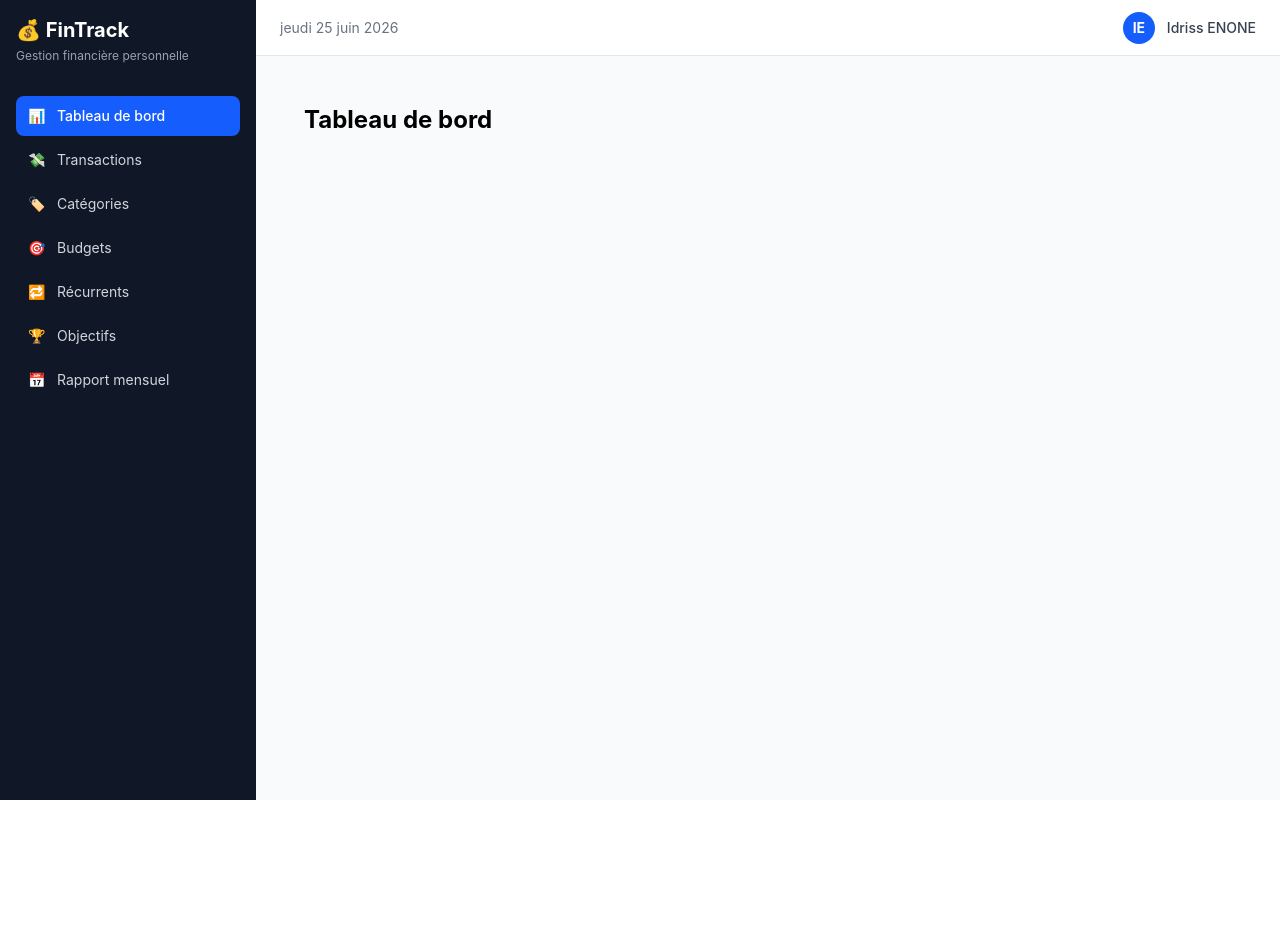
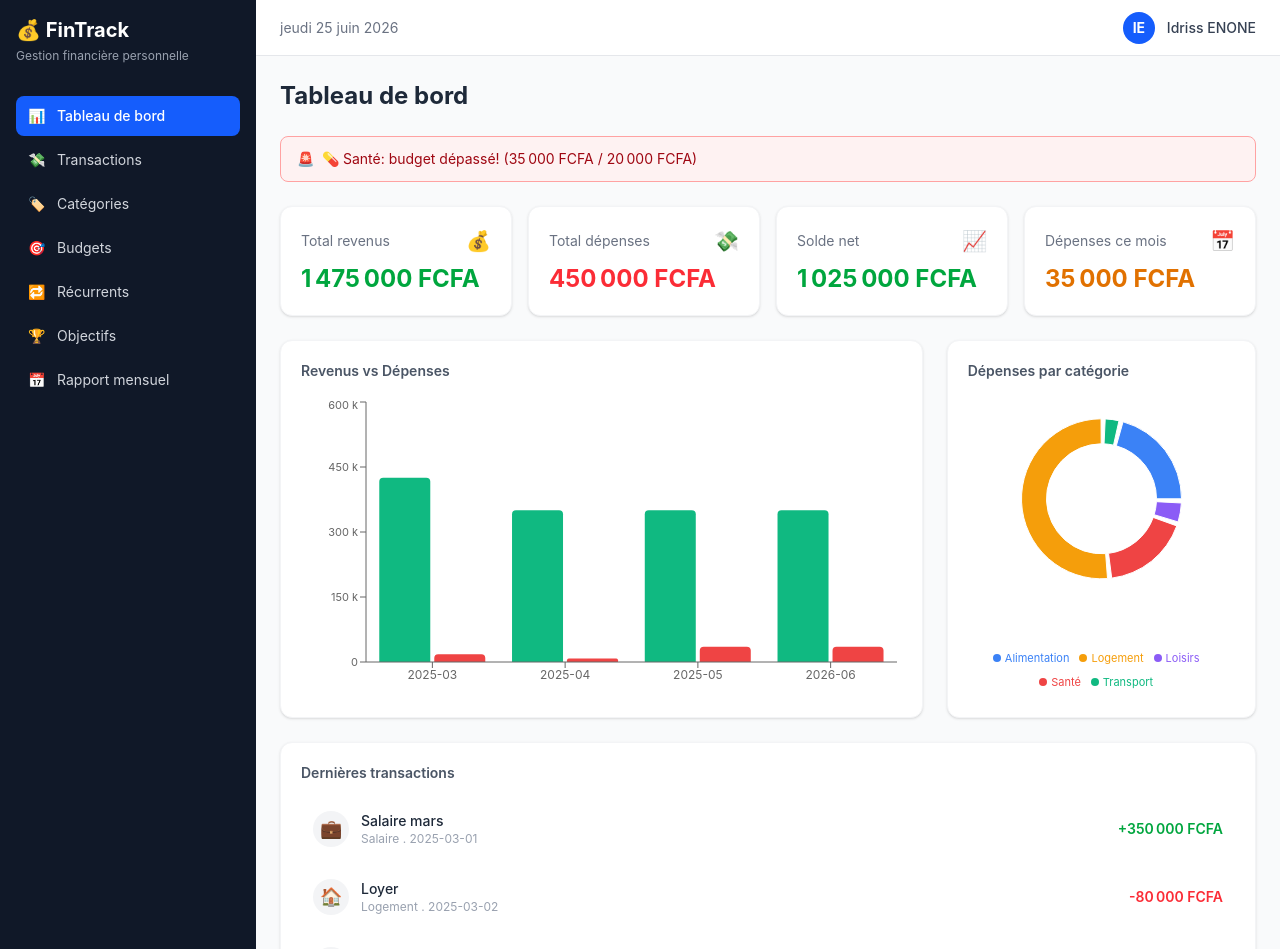
Before and after one commit to idriss-enone/fintrack, a React (Vite) app in the folder client/: page /dashboard in a window 1280 px wide. Shown: the top 949 px of the page. Before the commit the page ends 800 px from the top, so only its background shows below. Built offline with nearby package versions, Linux system fonts and the light colour scheme.

Commit message:
feat: dashboard page with charts, metrics and budget alerts

```diff
--- /dev/null
+++ b/client/src/components/ui/AlertBox.jsx
@@ -0,0 +1,20 @@
+const styles = {
+    warn : 'bg-amber-50 border-amber-300 text-amber-800',
+    danger : 'bg-red-50 border-red-300 text-red-800',
+    success: 'bg-green-50 border-green-300 text-green-800',
+    info: 'bg-blue-50 border-blue-300 text-blue-800'
+}
+const icons = {
+  warn:    '⚠️',
+  danger:  '🚨',
+  success: '✅',
+  info:    'ℹ️',
+}
+export default function AlertBox({type="info",message}){
+  return (
+    <div className={`flex items-start gap-2 px-4 py-3 rounded-lg border text-sm ${styles[type]}`}>
+        <span>{icons[type]}</span>
+        <span>{message}</span>
+    </div>
+  )
+}
--- /dev/null
+++ b/client/src/components/ui/StatCard.jsx
@@ -0,0 +1,11 @@
+export default function StatCard({ label, value, color = 'text-gray-800', icon }) {
+  return (
+    <div className="bg-white rounded-xl border border-gray-100 shadow-sm p-5">
+      <div className="flex items-center justify-between mb-2">
+        <span className="text-sm text-gray-500">{label}</span>
+        {icon && <span className="text-xl">{icon}</span>}
+      </div>
+      <p className={`text-2xl font-bold ${color}`}>{value}</p>
+    </div>
+  )
+}
--- a/client/src/data/mockData.js
+++ b/client/src/data/mockData.js
@@ -31,6 +31,8 @@ export const mockTransactions = [
   { id: 13, desc: 'Loyer',             amount: 80000,  type: 'depense', catId: 3, date: '2025-05-02' },
   { id: 14, desc: 'Alimentation',      amount: 42000,  type: 'depense', catId: 1, date: '2025-05-07' },
   { id: 15, desc: 'Clinique',          amount: 35000,  type: 'depense', catId: 4, date: '2025-05-15' },
+  { id: 16, desc: 'Clinique',          amount: 35000,  type: 'depense', catId: 4, date: '2026-06-25' },
+  { id: 17,  desc: 'Salaire juin',     amount: 350000, type: 'revenu',  catId: 6, date: '2026-06-25' },
 ]
 
 // ============================================================
--- a/client/src/pages/Dashboard.jsx
+++ b/client/src/pages/Dashboard.jsx
@@ -1,6 +1,189 @@
+import { useMemo } from 'react';
+import {
+  BarChart,Bar,XAxis,YAxis,Tooltip, PieChart, Pie, ResponsiveContainer, Cell, Legend} from "recharts";
+import AlertBox from '../components/ui/AlertBox';
+import StatCard  from '../components/ui/StatCard'
+import { useApp } from '../context/AppContext';
+
+
+ const COLORS = ["#3B82F6","#10B981","#F59E0B","#EF4444","#8B5CF6","#EC4899","#14B8A6","#F97316"];
+
 
 export default function Dashboard() {
+  const { transactions, budgets, getCat, fmt } = useApp();
+
+  const currentMonth = new Date().toISOString().slice(0, 7);
+
+  // ── Métriques globales ──────────────────────────────────────
+  const totalRev = useMemo(
+    () => transactions.filter(t => t.type === 'revenu')
+      .reduce((s, t) => s + t.amount, 0),[transactions]
+  );
+
+
+  const totalDep = useMemo(
+    () => transactions.filter(t => t.type === 'depense')
+      .reduce((s, t) => s + t.amount, 0), [transactions]
+  );
+
+
+  const solde =   totalRev - totalDep
+
+  const depMois = useMemo(() =>
+    transactions.filter(t => t.type === 'depense' && t.date.startsWith(currentMonth))
+    .reduce((s, t) => s + t.amount, 0),[transactions,currentMonth]
+  );
+
+  // --- Données graphique barres-------------------------------------------------------------------
+
+  const barData = useMemo(() => {
+    const months = {};
+    transactions.forEach(t => {
+      const m = t.date.slice(0,7);
+      if(!months[m]) months[m] = { mois: m, Revenus: 0, Depenses: 0};
+      if(t.type === "revenu") months[m].Revenus += t.amount;
+      else months[m].Depenses = + t.amount;
+
+    });
+    return Object.values(months).sort((a,b) => a.mois.localeCompare(b.mois))
+  },[transactions])
+
+
+  const pieData = useMemo(() =>{
+    const totals = {}
+    transactions.filter(t => t.type === 'depense')
+    .forEach(t => {totals[t.catId] = (totals[t.catId] || 0) + t.amount})
+    return Object.entries(totals).map(([catId,value]) =>({
+      name: getCat(parseInt(catId)).name,
+      value : Math.round(value)
+    }))
+  },[transactions,getCat])
+
+   // --- Alertes budgets -------------------------------------------------------------------
+   const alerts = useMemo(() => {
+    return budgets.map(b => {
+      const spent = transactions
+      .filter( t => t.type === 'depense' && t.catId === b.catId && t.date.startsWith(currentMonth))
+      .reduce((s,t) => s + t.amount,0)
+
+      const pct = Math.round ( spent / b.limit * 100);
+      const cat = getCat(b.catId);
+      if(pct >= 100) return {type:'danger', message: `${cat.emoji} ${cat.name}: budget dépassé! (${fmt(spent)} / ${fmt(b.limit)})`}
+      if(pct >= 80) return {type:'warn', message: `${cat.emoji} ${cat.name}: ${pct}% du budget utilisé (${fmt(spent)} / ${fmt(b.limit)})`}
+      return null;
+    }).filter(Boolean)
+   },[budgets,transactions,currentMonth,getCat,fmt])
+
+  const fmtShort = (v) => new Intl.NumberFormat('fr-Fr',{notation:'compact'}).format(v)
   return (
-    <div className="p-6"><h1 className="text-2xl font-bold">Tableau de bord</h1></div>
+
+    <div className="flex flex-col gap-6">
+      <h1 className="text-2xl font-bold text-gray-800">Tableau de bord</h1>
+
+      {/**Alertes */}
+      {alerts.length > 0 && (
+        <div className='space-y-2'>
+          {alerts.map((a,i) => <AlertBox key={i} type={a.type} message={a.message} />)}
+        </div>
+      )}
+
+      {/* Métriques */}
+      <div className="grid grid-cols-2 lg:grid-cols-4 gap-4">
+        <StatCard label="Total revenus" value={fmt(totalRev)} color="text-green-600" icon="💰" />
+        <StatCard label="Total dépenses" value={fmt(totalDep)} color="text-red-500"   icon="💸" />
+        <StatCard label="Solde net" value={fmt(solde)} color={solde >= 0 ? 'text-green-600' : 'text-red-500'} icon="📈" />
+        <StatCard label="Dépenses ce mois" value={fmt(depMois)}  color="text-amber-600" icon="📅" />
+      </div>
+
+      {/* Graphiques */}
+      <div className="grid grid-cols-1 lg:grid-cols-3 gap-6">
+
+        {/* Barres */}
+        <div className="lg:col-span-2 bg-white rounded-xl border border-gray-100 shadow-sm p-5">
+          <h2 className="text-sm font-semibold text-gray-600 mb-4">Revenus vs Dépenses</h2>
+
+          <ResponsiveContainer width="100%" height={300}> {/*220*/}
+            <BarChart data={barData} barGap={4}>
+              <XAxis dataKey="mois" tick={{ fontSize:12 }}/>
+              <YAxis tickFormatter={fmtShort} tick={{ fontSize:11 }}/>
+              <Tooltip formatter={(v) => fmt(v)}/>
+              <Bar dataKey="Revenus" fill="#10B981" radius={[4,4,0,0]}/>
+              <Bar dataKey="Depenses" fill="#EF4444" radius={[4,4,0,0]}/>
+
+            </BarChart>
+          </ResponsiveContainer>
+        </div>
+
+        {/* Donut */}
+
+      <div className="bg-white rounded-xl border border-gray-100 shadow-sm p-5">
+        <h2 className="text-sm font-semibold text-gray-600 mb-4">Dépenses par catégorie</h2>
+
+        <ResponsiveContainer width="100%" height={300}>
+          <PieChart>
+            <Pie
+              data={pieData}
+              dataKey="value"
+              nameKey="name"
+              cx="50%"
+              cy="40%"
+              innerRadius={55}
+              outerRadius={80}
+              paddingAngle={3}
+            >
+              {
+                pieData.map((_,i) =>(
+                  <Cell key={i} fill={COLORS[i % COLORS.length]}/>
+                ))
+              }
+
+
+            </Pie>
+            <Legend
+            iconType="circle"
+            iconSize={8}
+            formatter={(v) => <span style={{fontSize:11}}>{v}</span>}
+            />
+            <Tooltip formatter={(v) => fmt(v)}/>
+          </PieChart>
+        </ResponsiveContainer>
+      </div>
+
+      </div>
+
+
+        {/* Dernières transactions */}
+        <div className="bg-white rounded-xl border border-gray-100 shadow-sm p-5">
+
+          <h2 className="text-sm font-semibold text-gray-600 mb-4">Dernières transactions</h2>
+
+          <div className="space-y-2">
+            {
+              transactions.slice(0, 6).map(t => {
+                const cat = getCat(t.catId);
+                return (
+                  <div key={t.id} className='flex items-center gap-3 p-3 rounded-lg hover:bg-gray-50 transition-colors'>
+                    <div className="w-9 h-9 rounded-full bg-gray-100 flex items-center justify-center text-lg flex-shrink-0">
+                      {cat.emoji}
+                    </div>
+                    <div className="flex-1 min-w-0">
+                      <p className="text-sm font-medium text-gray-800 truncate">{t.desc}</p>
+                      <p className="text-xs text-gray-400 truncate">{cat.name} . {t.date}</p>
+                    </div>
+                    <span className={`text-sm font-semibold flex-shrink-0 ${t.type === 'revenu' ? 'text-green-600': 'text-red-500'}`}>
+                      {t.type === 'revenu' ? '+' : '-'}{fmt(t.amount)}
+                    </span>
+                  </div>
+                )
+
+              })
+            }
+
+
+
+
+          </div>
+        </div>
+    </div>
   )
 }
--- a/client/src/routes/MainRoutes.jsx
+++ b/client/src/routes/MainRoutes.jsx
@@ -1,5 +1,5 @@
 import { BrowserRouter, Routes, Route, Navigate } from 'react-router-dom';
-import Layout from '../layouts/Layout';
+import Layout from '../components/layout/Layout';
 import Dashboard from '../pages/Dashboard';
 import Transactions from '../pages/Transactions';
 import Categories from '../pages/Categories';
```
Also changed, not shown: client/src/components/layout/Layout.jsx (renamed from client/src/layouts/Layout.jsx), client/src/components/layout/Navbar.jsx (renamed from client/src/layouts/Navbar.jsx), client/src/components/layout/Sidebar.jsx (renamed from client/src/layouts/Sidebar.jsx).
